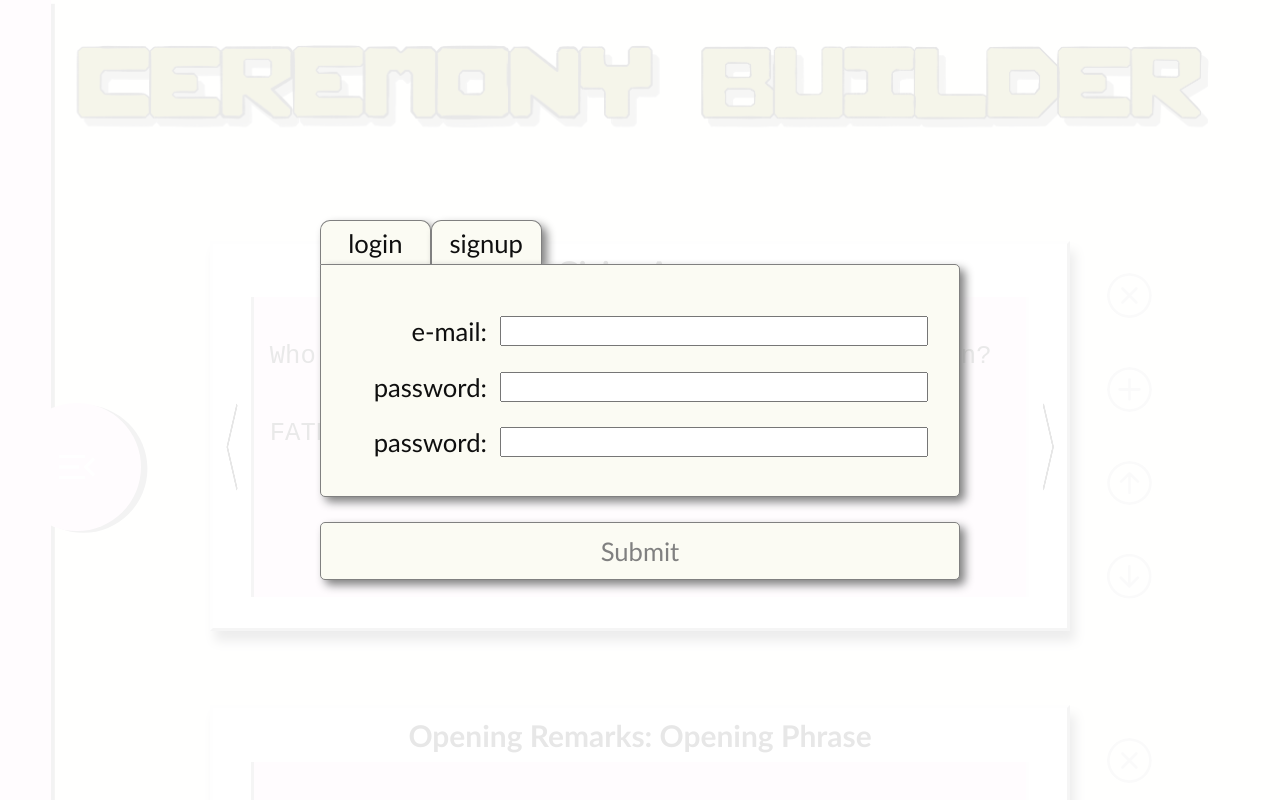
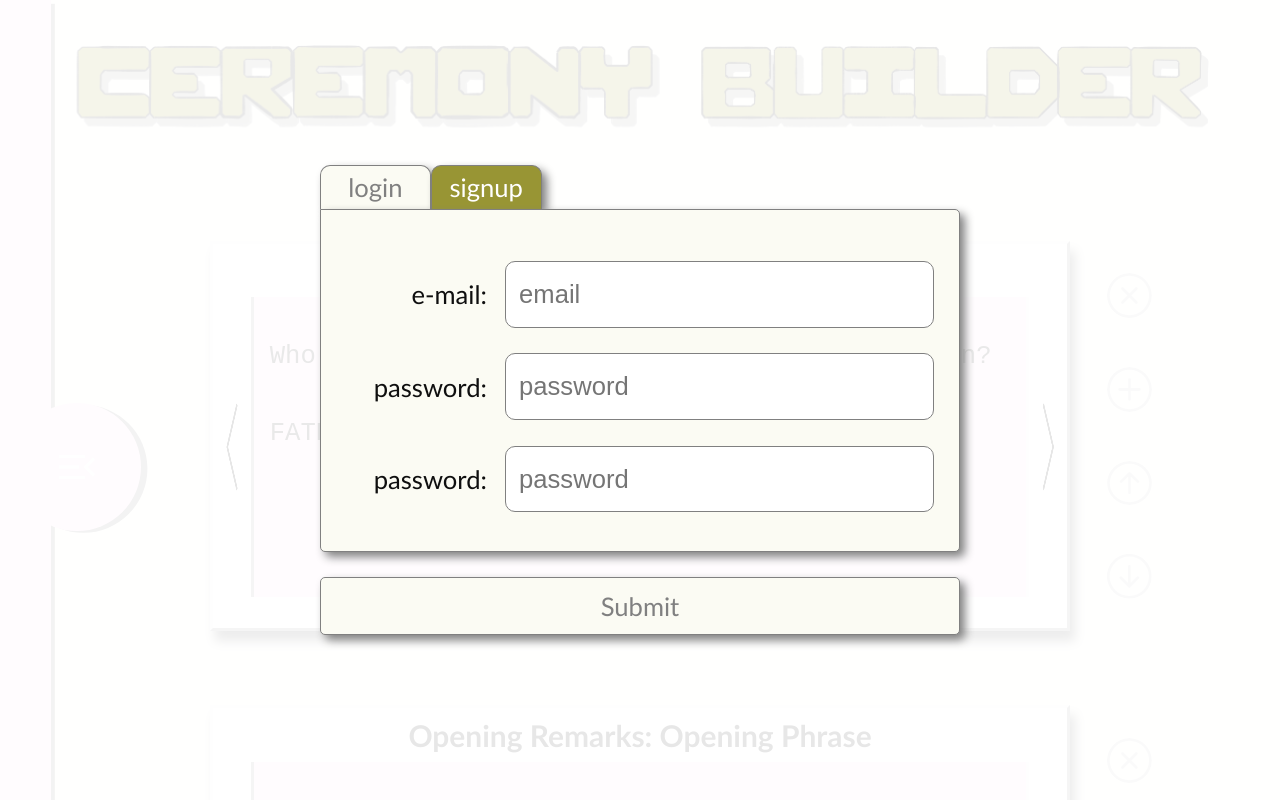
Before and after one commit to jakejurado/Ceremony_Builder, a React app: page / in a window 1280 px wide. Shown: the top 800 px of the page. Built offline with nearby package versions, Linux system fonts and the light colour scheme.

Commit message:
login and sign up tab styling

```diff
--- a/src/Components/PopupAccount.jsx
+++ b/src/Components/PopupAccount.jsx
@@ -18,6 +18,8 @@ function PopupAccount({curr}){
   //REFs
   const buttonDom = useRef(null); //submit button
   const handleSubmitClickRef = useRef(null); //submit click function
+  const loginTab = useRef(null)
+  const signupTab = useRef(null)
 
   //input boxes for user inputs
   const userEmailDom = useRef(null);
@@ -65,7 +67,6 @@ function PopupAccount({curr}){
     handleSubmitClickRef.current = handleSubmitClick;
   }, [])
 
-
   //toggles the submit button between inactive to active
   function togleButtonActive(bool){
     if(bool) submitToggle.activate();
@@ -75,9 +76,7 @@ function PopupAccount({curr}){
   //checks email input value to determine if submit button should be active
   function handleEmailInputChange(e){
     const userInfo = grabUserData()
-    console.log({userInfo})
     const res = checkSubmitButtonCriteria(userInfo);
-    console.log({res})
     togleButtonActive(res);
   }
 
@@ -122,7 +121,7 @@ function PopupAccount({curr}){
   //grbs user data
   function handleSubmitClick(){
     const userInfo = grabUserData();
-    console.log(userInfo)
+    console.log({userInfo})
   }
 
   return(
@@ -131,8 +130,8 @@ function PopupAccount({curr}){
         <div id='popupBackground' onClick={handleBackgroundClick}></div>
         <div className = 'acctPopup'>
           <div className="entireBox" >
-            <div className='eachTab' onClick={()=>dispatch({type: 'login'})}>login</div>
-            <div className='eachTab' onClick={()=>dispatch({type: 'signup'})}>signup</div>
+            <div id='loginTab' ref={loginTab} className={`eachTab ${popupBox.title === 'login' ? "selectedTab" : "undefined"}`} onClick={()=>dispatch({type: 'login'})}>login</div>
+            <div id='signupTab' ref={signupTab} className={`eachTab ${popupBox.title === 'signup' ? "selectedTab" : "undefined"}`} onClick={()=>dispatch({type: 'signup'})}>signup</div>
             {popupBox.display}
             <div className="bottomBox">
               <div className='submitButton' ref={buttonDom}>
--- a/src/Components/PopupForgot.jsx
+++ b/src/Components/PopupForgot.jsx
@@ -23,7 +23,7 @@ function PopupForgot(){
           e-mail:
         </div>
         <div className="inputDiv">
-          <input className='inputContent' ref={userEmailDom} onChange={handleEmailInputChange}/>
+          <input className='inputContent' ref={userEmailDom} onChange={handleEmailInputChange} placeholder='e-mail' />
         </div>
       </div>
 
--- a/src/Components/PopupLogin.jsx
+++ b/src/Components/PopupLogin.jsx
@@ -19,7 +19,7 @@ function PopupLogin(){
           e-mail:
         </div>
         <div className="inputDiv">
-          <input className='inputContent' ref={userEmailDom} onChange={handleEmailInputChange} />
+          <input className='inputContent' ref={userEmailDom} onChange={handleEmailInputChange} placeholder='email'/>
         </div>
       </div>
 
@@ -28,8 +28,13 @@ function PopupLogin(){
           password:
         </div>
         <div className="inputDiv">
-          <input className='inputContent' ref={userPassDom} onChange={handlePasswordInputChange1} />
+          <input type='password' className='inputContent' ref={userPassDom} onChange={handlePasswordInputChange1} placeholder='password'/>
         </div>
+      </div>
+
+      <div id='incompleteNotifications'>
+        <div id='incompleteEmailNotification' className='incomplete'>incomplete email address</div>
+        <div id='incompletePasswordNotification' className='incomplete'>password is too short</div>
       </div>
 
       <div className='lefty' onClick={handleClick}>forgot password? </div>
--- a/src/Components/PopupSignup.jsx
+++ b/src/Components/PopupSignup.jsx
@@ -14,7 +14,7 @@ function PopupSignup(){
           e-mail:
         </div>
         <div className="inputDiv">
-          <input ref={userEmailDom} className='inputContent' onChange={handleEmailInputChange} />
+          <input ref={userEmailDom} className='inputContent' onChange={handleEmailInputChange} placeholder='email'/>
         </div>
       </div>
 
@@ -23,7 +23,7 @@ function PopupSignup(){
           password:
         </div>
         <div className="inputDiv">
-          <input ref={userPassDom} className='inputContent' onChange={handlePasswordInputChange1} />
+          <input type='password' ref={userPassDom} className='inputContent' onChange={handlePasswordInputChange1} placeholder='password'/>
         </div>
       </div>
 
@@ -32,9 +32,10 @@ function PopupSignup(){
           password:
         </div>
         <div className="inputDiv">
-          <input ref={userNewPassDom} className='inputContent' onChange={handlePasswordInputChange2} />
+          <input type='password' ref={userNewPassDom} className='inputContent' onChange={handlePasswordInputChange2} placeholder='password'/>
         </div>
       </div>
+
 
     </div>
   )
--- a/src/Components/PopupVerify.jsx
+++ b/src/Components/PopupVerify.jsx
@@ -18,7 +18,7 @@ function PopupVerify(){
           email:
         </div>
         <div className="inputDiv">
-          <input className='inputContent' ref={userEmailDom} onChange={handleEmailInputChange} />
+          <input className='inputContent' ref={userEmailDom} onChange={handleEmailInputChange} placeholder='e-mail'/>
         </div>
       </div>
 
@@ -27,7 +27,7 @@ function PopupVerify(){
           verification code:
         </div>
         <div className="inputDiv">
-          <input className='inputContent' ref={userCodeDom} onChange={handleCodeInputChange} />
+          <input className='inputContent' ref={userCodeDom} onChange={handleCodeInputChange} placeholder='verification code' />
         </div>
       </div>
 
@@ -36,7 +36,7 @@ function PopupVerify(){
           new password:
         </div>
         <div className="inputDiv">
-          <input className='inputContent' ref={userPassDom} onChange={handlePasswordInputChange2} />
+          <input className='inputContent' type='password' ref={userPassDom} onChange={handlePasswordInputChange2} placeholder='password' />
         </div>
       </div>
 
@@ -46,7 +46,7 @@ function PopupVerify(){
           new password:
         </div>
         <div className="inputDiv">
-          <input className='inputContent' ref={userNewPassDom} onChange={handlePasswordInputChange2} />
+          <input className='inputContent' type='password' ref={userNewPassDom} onChange={handlePasswordInputChange2} placeholder='password' />
         </div>
       </div>
 
--- a/src/functions/account/domToggle.ts
+++ b/src/functions/account/domToggle.ts
@@ -7,7 +7,6 @@ function createDomToggle(dom: HTMLElement, func: Function, clss: string){
 }
 
 createDomToggle.prototype.activate = function(): void{
-  console.log('activate')
   //adds event listener
   this.dom.addEventListener("click", this.func);
   //adds style
@@ -15,7 +14,6 @@ createDomToggle.prototype.activate = function(): void{
 }
 
 createDomToggle.prototype.deactivate = function(): void{
-  console.log('deactivate')
   //removes event listener
   this.dom.removeEventListener("click", this.func);
   //removes style
--- a/src/functions/account/password.ts
+++ b/src/functions/account/password.ts
@@ -47,7 +47,6 @@ function checkSubmitButtonCriteria(userInfo: userInfoType): boolean{
       console.log('error in checkSubmitButtonCriteria');
   }
 
-  console.log({res})
   return res;
 }
 
--- a/src/styles/pages/_popupAccount.scss
+++ b/src/styles/pages/_popupAccount.scss
@@ -41,6 +41,7 @@
 .eachTab{
   position: relative;
   background-color: v.$whiteMain;
+  color: grey;
   flex-basis: 15%;
   text-align: center;
   padding: .5vw;
@@ -53,6 +54,10 @@
   box-shadow: 5px 5px 10px grey;
 }
 
+.selectedTab{
+  background-color: v.$yellowMain;
+  color: white;
+}
 
 .mainInput{
   position:relative;
@@ -98,6 +103,7 @@
   text-align: right;
   flex-basis:25%;
   padding-right: 1vw;
+  padding: 3% 3% 3% 0;
 
 }
 
@@ -110,6 +116,10 @@
 
 .inputDiv input{
   width: 100%;
+  padding: 3% 3% 3% 3%;
+  border: solid thin grey;
+  border-radius: 10px;
+  font-size: v.$fontSizeMed;
   // border-radius: 5px;
   // border-color: v.$whiteMain;
 }
```
